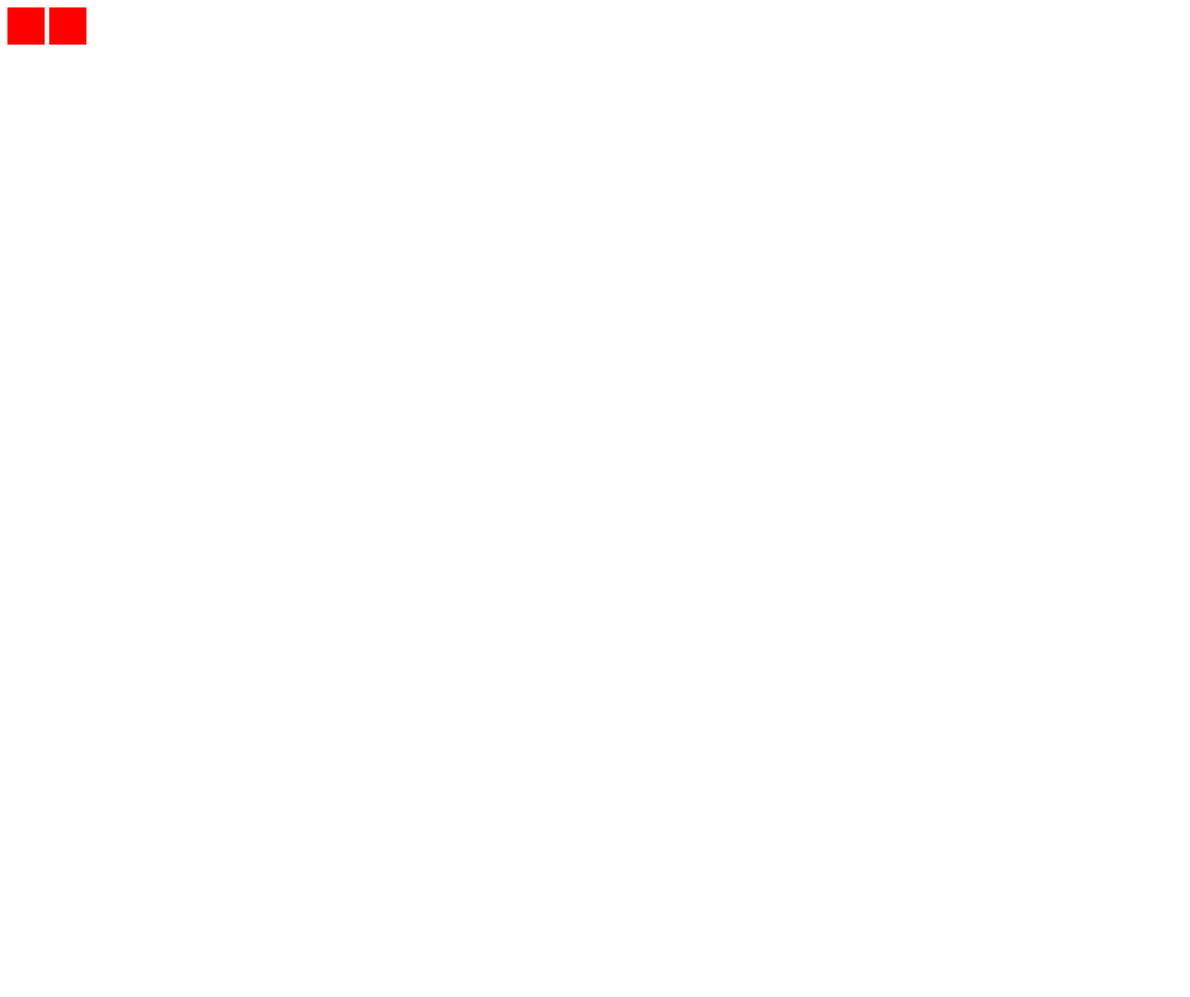
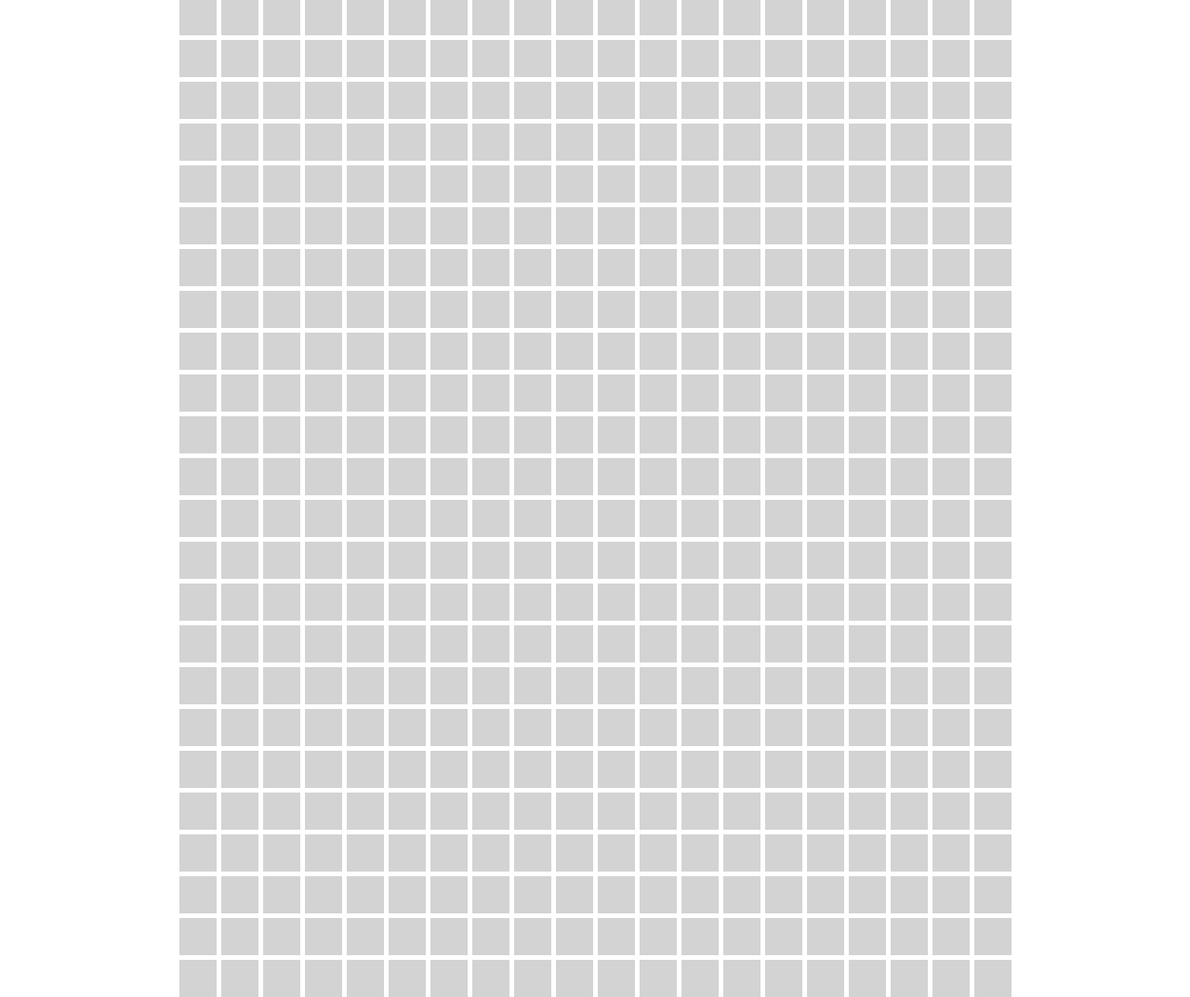
Before and after one commit to acciojob/Color-board-pravin8007, a website: page main.html in a window 1280 px wide. Shown: the top 1073 px of the page at 93% size. Before the commit the page ends 911 px from the top, so only its background shows below. Drawn offline with Linux system fonts and the light colour scheme.

Commit message:
created a submission

```diff
--- a/main.html
+++ b/main.html
@@ -7,32 +7,11 @@
 </head>
 
 <body>
-	<!-- the entire body must be written by student -->
-	 <div class="container">
-        <!-- Create 800 boxes -->
-        <!-- You can generate these dynamically using JavaScript -->
-        <!-- For brevity, we'll create a few manually here -->
-        <div class="square"></div>
-        <div class="square"></div>
-        <!-- Repeat this for the remaining 798 boxes -->
-        <!-- You can generate these dynamically using a loop -->
-    </div>
+	 <div class="container" id="color-board">
+    <!-- Generate 800 boxes with JavaScript -->
+  </div>
 
     <script type="text/javascript" src="./script.js">
-		 const squares = document.querySelectorAll('.square');
-
-        // Add a hover effect to each square
-        squares.forEach(square => {
-            square.addEventListener('mouseenter', () => {
-                // Change the background color to lightblue on hover
-                square.style.backgroundColor = 'lightblue';
-
-                // Use setTimeout to revert the color after 1 second
-                setTimeout(() => {
-                    square.style.backgroundColor = 'lightgray';
-                }, 1000);
-            });
-        });
 </script>
 
 </body>
--- a/script.js
+++ b/script.js
@@ -1 +1,25 @@
 //your JS code here. If required.
+ document.addEventListener('DOMContentLoaded', function () {
+      const container = document.getElementById('color-board');
+
+      // Create 800 boxes dynamically
+      for (let i = 0; i < 800; i++) {
+        const square = document.createElement('div');
+        square.className = 'square';
+        container.appendChild(square);
+      }
+
+      // Add event listeners for hover and transition
+      const squares = document.querySelectorAll('.square');
+      squares.forEach((square) => {
+        square.addEventListener('mouseover', function () {
+          this.style.backgroundColor = 'royalblue';
+        });
+
+        square.addEventListener('mouseout', function () {
+          setTimeout(() => {
+            this.style.backgroundColor = 'lightgray';
+          }, 1000);
+        });
+      });
+    });
--- a/styles.css
+++ b/styles.css
@@ -1,19 +1,24 @@
-/*  your css code here. If applicable */
+ body {
+      display: flex;
+      justify-content: center;
+      align-items: center;
+      height: 100vh;
+      margin: 0;
+    }
+
     .container {
       display: grid;
       grid-template-columns: repeat(20, 40px);
-			 grid-template-rows: repeat(20, 40px);
       gap: 5px;
     }
 
     .square {
       width: 40px;
       height: 40px;
-            background-color: red;
-            transition: background-color 1s ease;
-            cursor: pointer;
+      background-color: lightgray;
+      transition: background-color 1s ease-out;
     }
 
     .square:hover {
-            background-color: lightblue;
+      background-color: royalblue;
     }
```
Lines whose indentation alone changed are shown as unchanged.
